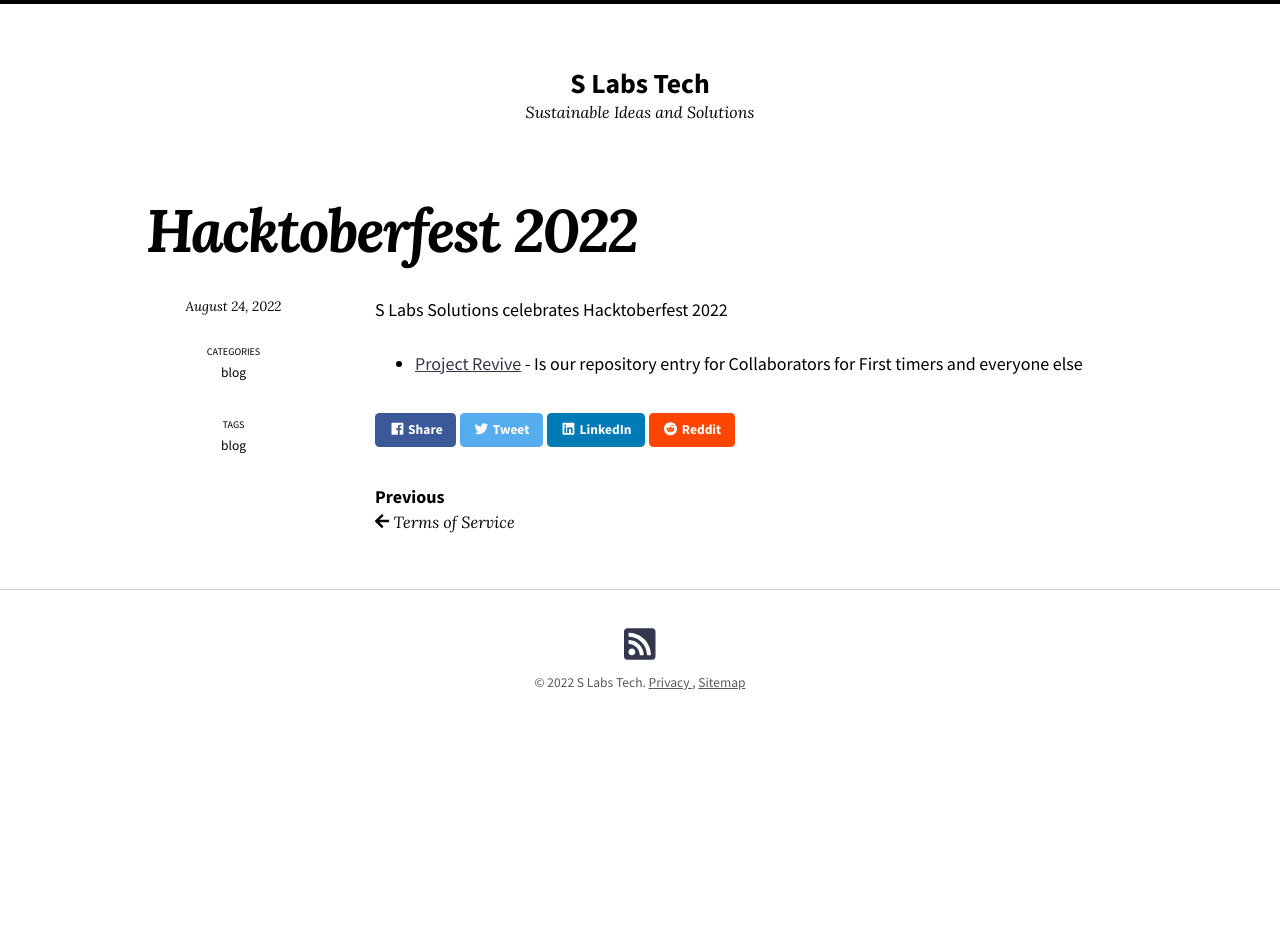
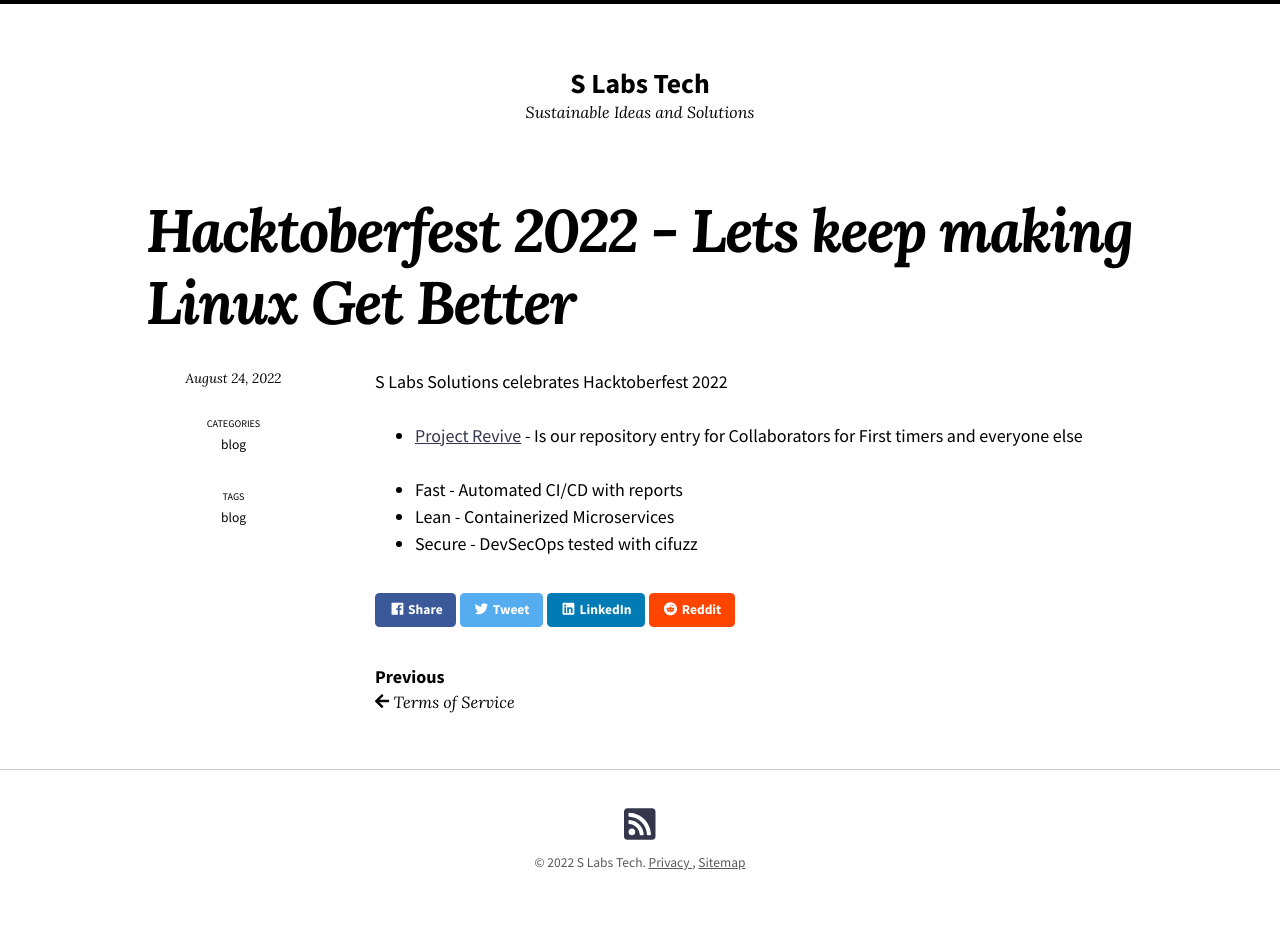
Before and after one commit to slabstech/slabstech.github.io, a Jekyll site: the page built from _posts/blog/2022-08-24-hacktoberfest.md, in a window 1280 px wide. Built offline with Jekyll 4.4.1, drawn with Linux system fonts in a browser that asks for light colours; nearby versions of some CDN libraries; before the commit the page ends 900 px from its top, so only the background shows below that.

Commit message:
Add ideas

```diff
--- a/_posts/blog/2022-08-24-hacktoberfest.md
+++ b/_posts/blog/2022-08-24-hacktoberfest.md
@@ -1,10 +1,9 @@
 ---
 layout: post
-title: "Hacktoberfest 2022"
+title: "Hacktoberfest 2022 - Lets keep making Linux Get Better"
 excerpt: "Open Source celebration month"
 categories: blog
 tags: [ blog ]
-
 date: 2022-08-24T08:08:50-04:00
 
 ---
@@ -12,3 +11,8 @@
 S Labs Solutions celebrates Hacktoberfest 2022
 
 * [Project Revive](https://github.com/slabstech/revive) - Is our repository entry for Collaborators for First timers and everyone else
+
+
+* Fast - Automated CI/CD with reports
+* Lean - Containerized Microservices
+* Secure - DevSecOps tested with cifuzz
```
